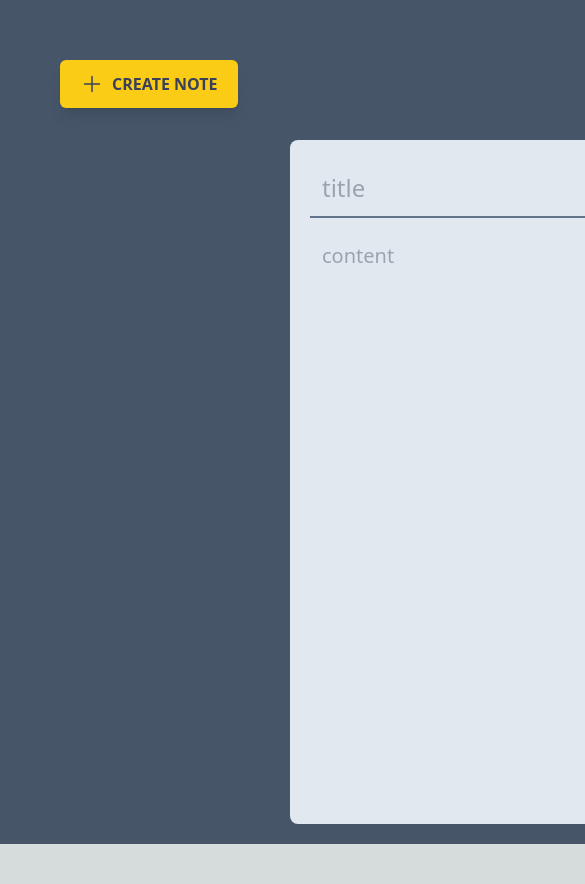
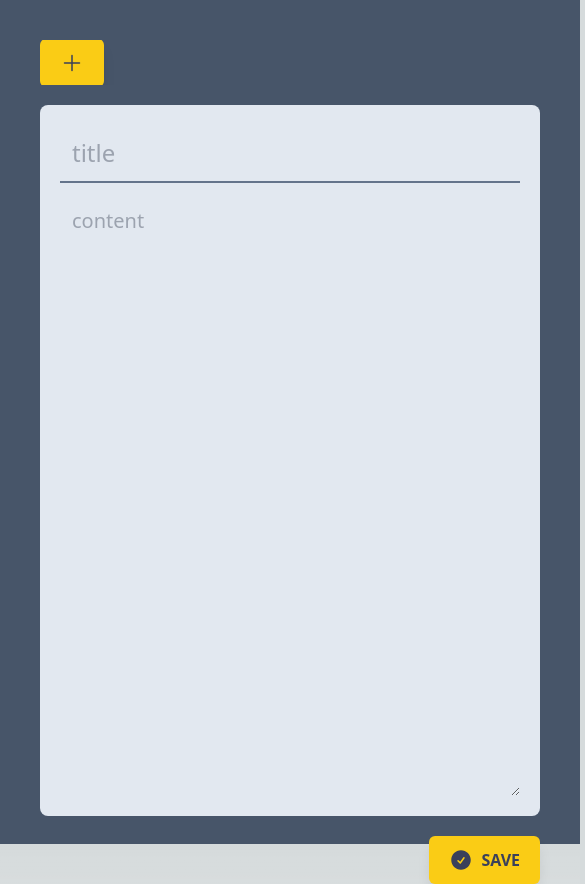
Before and after one commit to kaneeldias/instant-note, a Next.js app: page /note in a window 390 px wide. Shown: the top 884 px of the page, 585 px wide, since content can reach past the window. Before the commit the page ends 844 px from the top, so only its background shows below. Built offline with nearby package versions, Linux system fonts and the light colour scheme.

Commit message:
Make design responsive

```diff
--- a/src/app/globals.css
+++ b/src/app/globals.css
@@ -11,8 +11,8 @@
 @media (prefers-color-scheme: dark) {
 	:root {
 		--foreground-rgb: 255, 255, 255;
-		--background-start-rgb: 0, 0, 0;
-		--background-end-rgb: 0, 0, 0;
+		--background-start-rgb: 71, 85, 105;
+		--background-end-rgb: 71, 85, 105;
 	}
 }
 
--- a/src/app/layout.tsx
+++ b/src/app/layout.tsx
@@ -4,6 +4,7 @@ import ClientProvider from "./components/ClientProvider"
 import './globals.css'
 import { Providers } from "./GlobalRedux/provider"
 import { QueryClient, QueryClientProvider } from "@tanstack/react-query"
+import Head from "@/app/head";
 
 const queryClient = new QueryClient()
 
@@ -28,7 +29,7 @@ function RootLayout({
 }) {
 	return (
 		<html lang="en">
-			<head />
+			<Head/>
 			<body>
 				<div>
 					{/* Header */}
--- a/src/app/note/UpdateNoteComponent.tsx
+++ b/src/app/note/UpdateNoteComponent.tsx
@@ -136,7 +136,7 @@ export default function UpdateNoteComponent({ note = { title: "", content: "" },
 
 	return (
 		<div className="flex flex-col space-y-5 w-full">
-			<div className="flex justify-end mb-3 space-x-5">
+			<div className="justify-end mb-3 space-x-5 hidden sm:inline-flex sm:w-full items-end flex flex-row ">
 				{!isSaving && (
 					<ActionButton onClick={updateNote}>
 						<CheckCircleIcon className="h-6 w-6"></CheckCircleIcon>
@@ -172,7 +172,8 @@ export default function UpdateNoteComponent({ note = { title: "", content: "" },
 					<AddNoteButton onClick={addNote} />
 				)}
 			</div>
-			<div className="flex flex-col w-full items-center space-y-3 bg-slate-200 p-5 rounded-lg h-full" >
+
+			<div className="flex flex-col w-full items-center space-y-3 bg-slate-200 p-5 rounded-lg h-screen" >
 				<TextField
 					name="title" placeholder="title"
 					value={title}
@@ -185,6 +186,44 @@ export default function UpdateNoteComponent({ note = { title: "", content: "" },
 					autoFocus>
 				</TextArea>
 			</div>
+
+			<div className="flex justify-end mb-3 space-x-5 block sm:hidden">
+				{!isSaving && (
+					<ActionButton onClick={updateNote}>
+						<CheckCircleIcon className="h-6 w-6"></CheckCircleIcon>
+						<span>SAVE</span>
+					</ActionButton>
+				)
+				}
+
+				{
+					isSaving && (
+						<ActionButton disabled>
+							<div
+								className="inline-block h-6 w-6 animate-spin rounded-full border-4 border-solid border-current border-r-transparent align-[-0.125em] motion-reduce:animate-[spin_1.5s_linear_infinite]"
+								role="status">
+								<span
+									className="!absolute !-m-px !h-px !w-px !overflow-hidden !whitespace-nowrap !border-0 !p-0 ![clip:rect(0,0,0,0)]"
+								>Loading...</span>
+							</div>
+							<span>SAVING</span>
+						</ActionButton>
+					)
+				}
+
+				{!create && !loaded && (
+					<DeleteNoteButton />
+				)}
+
+				{!create && hasNote(id!) && loaded && (
+					<DeleteNoteButton onClick={deleteNote} />
+				)}
+
+				{!create && !hasNote(id!) && loaded && (
+					<AddNoteButton onClick={addNote} />
+				)}
+			</div>
+
 		</div>
 	)
 }
--- a/src/app/note/layout.tsx
+++ b/src/app/note/layout.tsx
@@ -9,9 +9,9 @@ export default function NotesLayout({
 }) {
 
 	return (
-		<div className="flex flex-row justify-center h-full">
+		<div className="flex sm:flex-row flex-col justify-center h-screen">
 			<NoteListPanel></NoteListPanel>
-			<div className="flex min-h-[300px] h-full justify-center min-w-[500px] max-w-[1000px] w-full mt-5 rounded-lg">
+			<div className="flex min-h-[300px] h-screen justify-center min-w-[500px] max-w-[1000px] w-full sm:mt-5 rounded-lg">
 				{children}
 			</div>
 		</div >
--- a/src/app/page.tsx
+++ b/src/app/page.tsx
@@ -5,15 +5,14 @@ import ViewNotesButton from "../components/buttons/ViewNotesButton";
 
 function HomePage() {
 	return (
-		<div className="flex flex-row items-center justify-center">
-			<div className="flex flex-col items-left justify-center h-screen">
+		<div className="flex flex-row items-center justify-center h-full">
+			<div className="flex flex-col items-center sm:items-left justify-center">
 				<div className="mb-10 flex flex-col items-left justify">
-					<h1 className="text-5xl font-bold">kNote v 0.1.0</h1>
-					<p className="text-2xl font-light">take a note you fucking idiot</p>
+					<h1 className="text-3xl md:text-5xl font-bold">kNote v 0.1.0</h1>
+					<p className="text-l md:text-2xl font-light">take a note you fucking idiot</p>
 				</div>
 				<div className="flex flex-row items-stretch space-x-10">
 					<CreateNoteButton></CreateNoteButton>
-					<ViewNotesButton></ViewNotesButton>
 				</div>
 			</div>
 		</div>
--- a/src/components/buttons/CreateNoteButton.tsx
+++ b/src/components/buttons/CreateNoteButton.tsx
@@ -7,8 +7,8 @@ function CreateNoteButton() {
 	return (
 		<Link href="/note">
 			<ActionButton>
-				<PlusIcon className="h- w-6"></PlusIcon>
-				<span>CREATE NOTE</span>
+				<PlusIcon className="h-6 w-6 "></PlusIcon>
+				<span className="hidden sm:block">CREATE NOTE</span>
 			</ActionButton>
 		</Link>
 	)
--- a/src/components/layout/NoteListPanel.tsx
+++ b/src/components/layout/NoteListPanel.tsx
@@ -46,23 +46,41 @@ export default function NoteListPanel() {
 	}, [notes]);
 
 	const notesRedux = useSelector((state: RootState) => state.noteList).notesList;
+	const notesReduxTop3 = notesRedux.slice(0, 8);
 
 	const noteId = usePathname().split("/")[2];
 
 	return (
-		<div className="bg-slate-600 flex flex-col space-y-3 p-5 min-w-[250px]" >
-			<div className="mb-5">
+		<div className="bg-slate-600 flex sm:flex-col flex-row sm:space-y-3 space-x-3 sm:space-x-0 items-center sm:items-stretch sm:p-5 min-w-[250px] w-full sm:w-[120px] overflow-y-hidden">
+			<div className="sm:mb-5">
 				<CreateNoteButton></CreateNoteButton>
 			</div>
+			<div className="hidden sm:block flex-col sm:space-y-3">
 				{
 					notesRedux.map(({ id, title }) => {
 						return (
 							<Link href={`/note/${id}`} key={id}>
-							<div className={(noteId === id ? "border-solid border-2 border-yellow-500 " : "") + "bg-slate-700 p-3 rounded-lg text-xs hover:bg-slate-400 transition-all duration-300 hover:"}>{title}</div>
+								<div className={(noteId === id ? "border-solid border-2 border-yellow-500 " : "border-solid border-2 border-slate-200 ") + "bg-slate-700 p-3 rounded-lg text-xs hover:bg-slate-400 transition-all duration-300 whitespace-nowrap h-[48px] items-center sm:items-start justify-center align-middle mb-3"}>{title}</div>
 							</Link>
 						)
 					})
 				}
 			</div>
+
+			<div className="sm:hidden flex flex-row space-x-5 w-screen">
+				<div className="flex flex-row shrink overflow-x-scroll space-x-5 max-w-full">
+					{
+						notesReduxTop3.map(({ id, title }) => {
+							return (
+								<Link href={`/note/${id}`} key={id}>
+									<div className={(noteId === id ? "border-solid border-2 border-yellow-500 " : "border-solid border-2 border-slate-200 ") + "bg-slate-700 p-3 rounded-lg text-xs hover:bg-slate-400 transition-all duration-300 whitespace-nowrap h-[46px] items-center sm:items-start justify-center align-middle pt-3.5"}>x:{title}</div>
+								</Link>
+							)
+						})
+					}
+				</div>
+			</div>
+
+		</div>
 	)
 }
```
Lines whose indentation alone changed are shown as unchanged.
